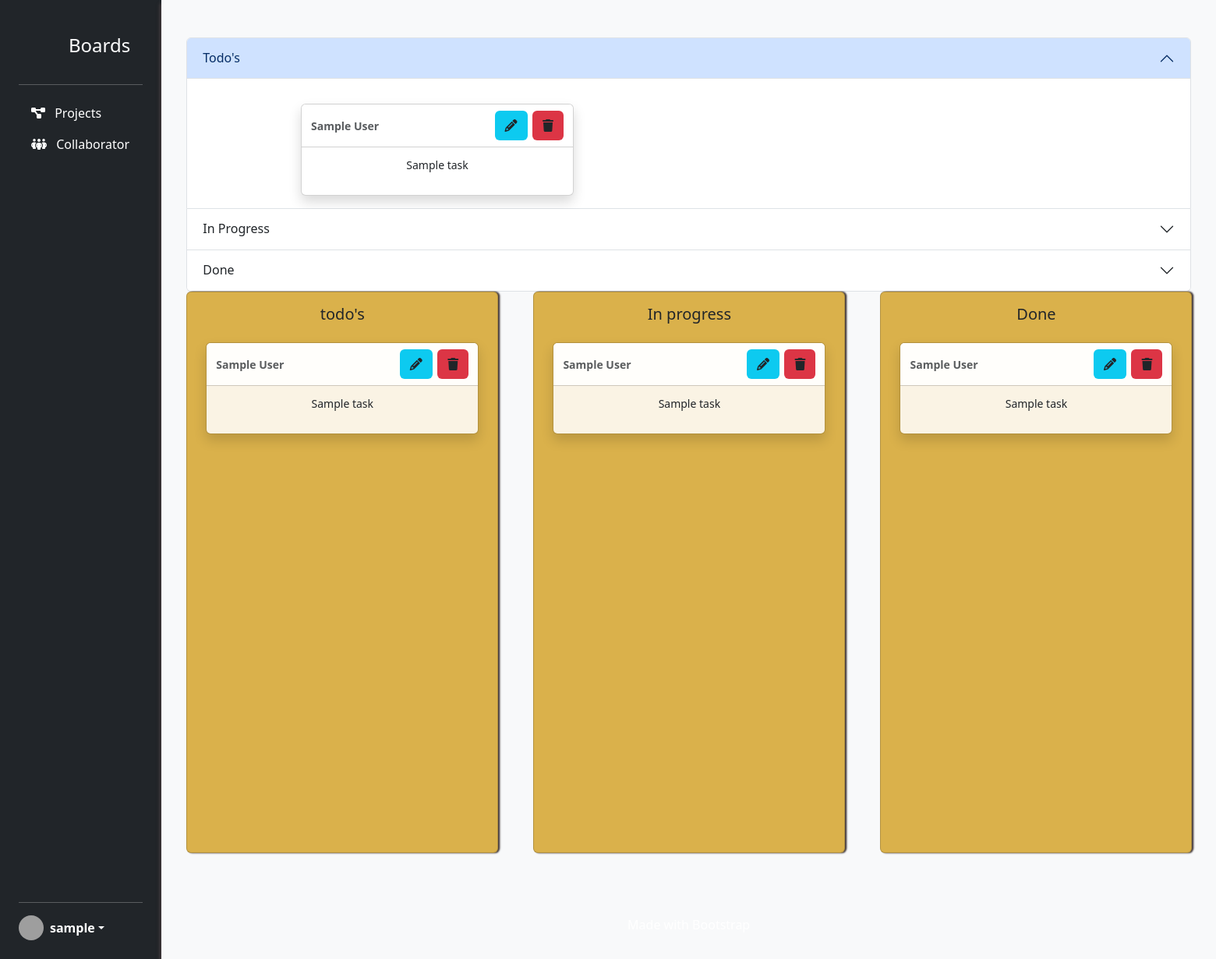
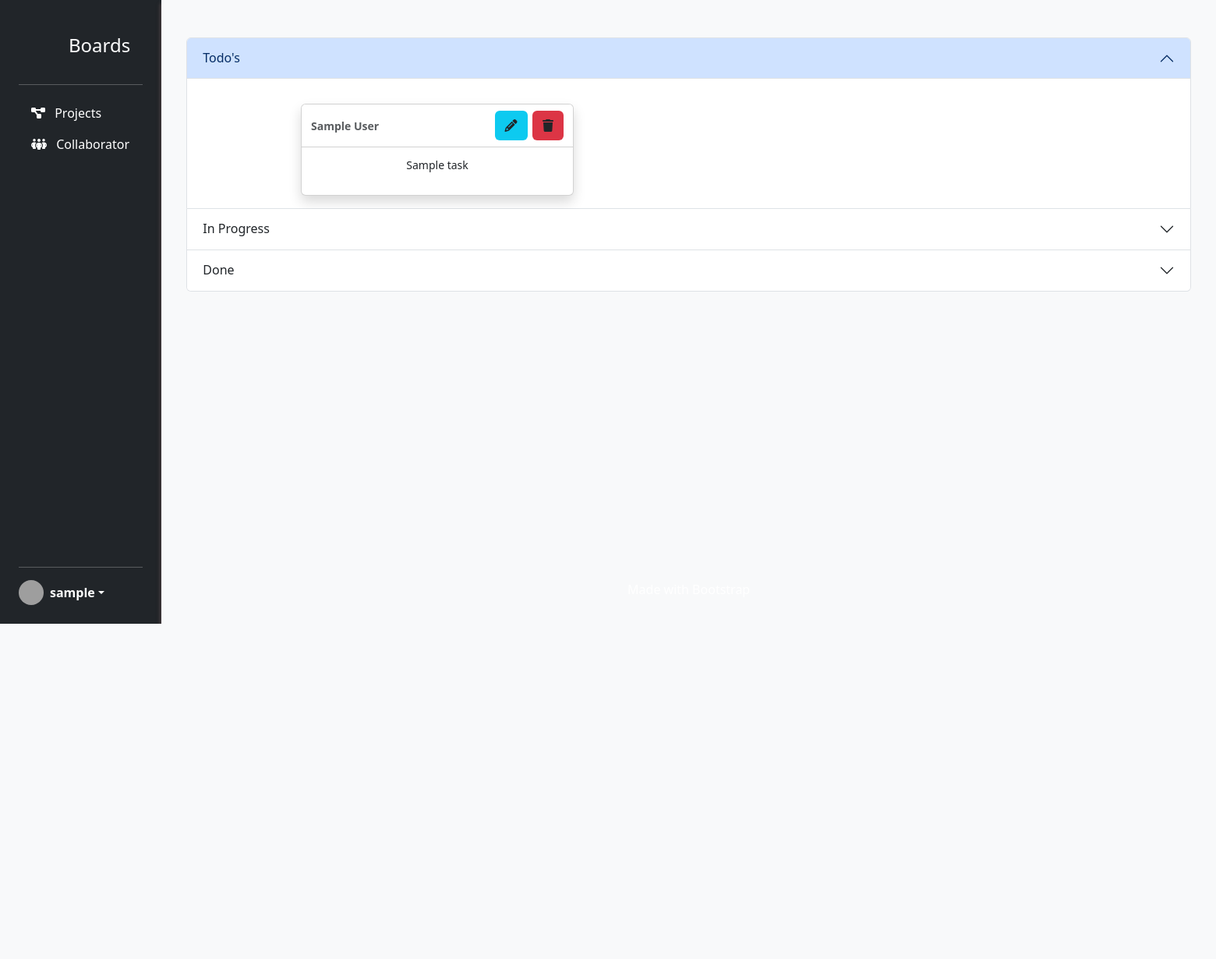
Before and after one commit to LukeI50/Project-Boards, a Django app: template project_board/templates/project_board/project_detail_default.html in a window 1560 px wide. Shown: the whole page at 78% size. After the commit the page ends 800 px from the top, so only its background shows below. Run offline with Django 4.2, Linux system fonts and the light colour scheme; a user stored in the database is signed in; tables that the repository leaves empty hold one stand-in row (values such as "Sample post"); the template is opened without the code that fills it: values that come from a table or form of the project are taken from there, most other values are stand-ins (such as "Sample title", 1, 10 or a date in 2020); some libraries are stand-ins or nearby versions; grey boxes are pictures that could not be loaded.

Commit message:
Add: toast notification cols to the Done status accordion item for tasks

```diff
--- a/project_board/templates/project_board/project_detail_default.html
+++ b/project_board/templates/project_board/project_detail_default.html
@@ -57,34 +57,15 @@
         </h2>
         <div class="accordion-collapse collapse" id="DoneCollapse" data-bs-parent="#taskStatusAccordion">
             <div class="accordion-body">
-                Done
+                <div class="grid grid-cols-2">
+                    {% for task in tasks_done %}
+                    {% include "./Additionals/toast_template.html" %}
+                    {% endfor %}
+                </div>
             </div>
         </div>
     </div>
 </div>
-
-
-<div class="grid grid-cols-3 mx-auto h-100vh">
-    <div class="card bg-yell position-static py-3 bx-shadow-r width-200 scroll-y h-90vh" data-task-status="todo">
-        <h5>todo's</h5>
-        {% for task in tasks_todo %}
-        {% include "./Additionals/toast_template.html" %}
-        {% endfor %}
-    </div>
-    <div class="card bg-yell position-static py-3 bx-shadow-r width-200 scroll-y h-90vh" data-task-status="In progress">
-        <h5>In progress</h5>
-        {% for task in tasks_in_progress %}
-        {% include "./Additionals/toast_template.html" %}
-        {% endfor %}
-    </div>
-    <div class="card bg-yell position-static py-3 bx-shadow-r width-200 scroll-y h-90vh" data-task-status="Done">
-        <h5>Done</h5>
-        {% for task in tasks_done %}
-        {% include "./Additionals/toast_template.html" %}
-        {% endfor %}
-    </div>
-</div>
-
 {% endblock content %}
 
 
```
